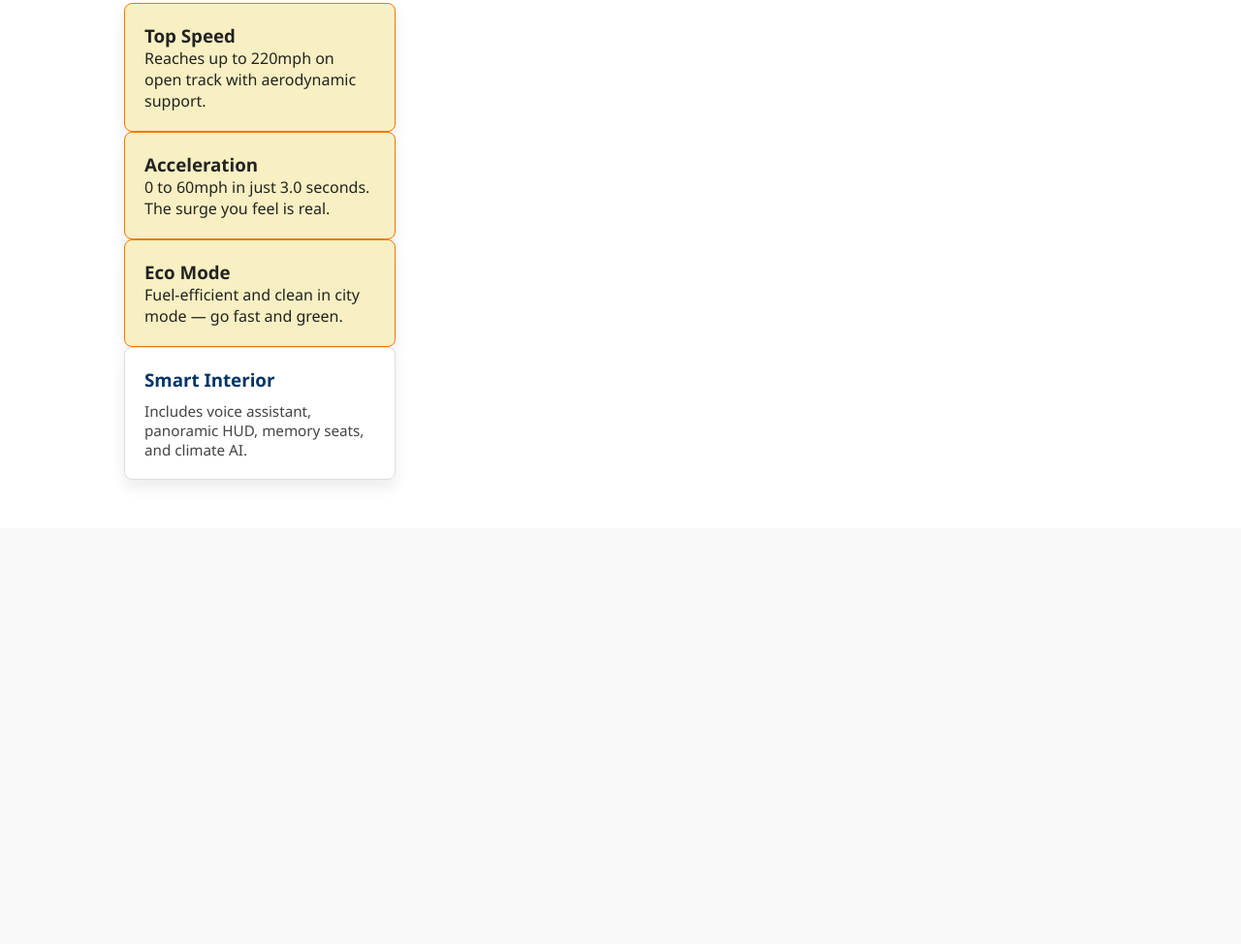
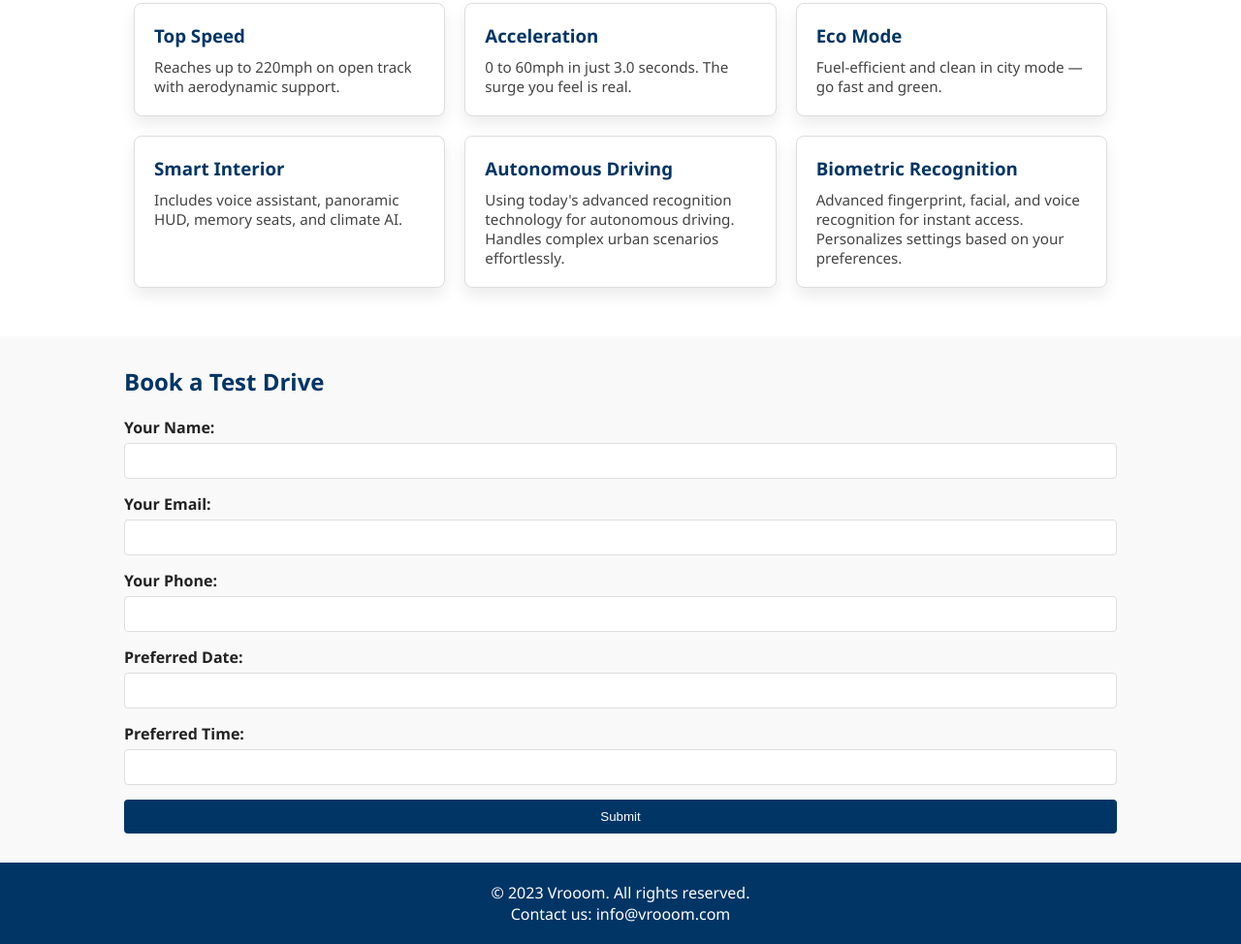
Before and after one commit to zhuziruimmh/vrooom-responsive, a plain HTML site: page index.html in a window 1280 px wide. Shown: the part 847-1821 px from the top of the page at 97% size. Before the commit the page ends 1392 px from the top, so only its background shows below. Drawn offline with Linux system fonts and the light colour scheme.

Commit message:
Update index.html

```diff
--- a/index.html
+++ b/index.html
@@ -16,7 +16,6 @@
       color: #222;
     }
 
-    /* HERO SECTION */
     .hero {
       position: relative;
       height: 100vh;
@@ -28,7 +27,6 @@
       overflow: hidden;
     }
 
-    /* Optional dark overlay for unifying text+video contrast */
     .hero::before {
       content: "";
       position: absolute;
@@ -37,7 +35,6 @@
       z-index: 0;
     }
 
-    /* Logo - slightly rotated, floating */
     .hero-logo {
       position: absolute;
       left: 2px;
@@ -50,7 +47,6 @@
       width: 100%;
     }
 
-    /* Rotated text box */
     .hero-text {
       position: absolute;
       bottom: 3%;
@@ -61,7 +57,6 @@
       border-radius: 10px;
       backdrop-filter: blur(1px);
       z-index: 0;
-
     }
 
     .hero-text h1 {
@@ -75,16 +70,20 @@
       color: #fff;
     }
 
-    /* Tilted video box */
     .hero-video {
       position: absolute;
-    top: 180px;
-    right: 0px;
+      bottom: 50px;
+      right: 50px;
       width: 40%;
       box-shadow: 0 10px 20px rgba(0,0,0,0.6);
       z-index: 0;
       border-radius: 5px;
       overflow: hidden;
+      transition: transform 0.3s ease;
+    }
+
+    .hero-video:hover {
+      transform: scale(1.3);
     }
 
     .hero-video video {
@@ -93,23 +92,13 @@
       border-radius: 2px;
     }
 
-    /* CARD SECTION */
     .card-section {
-
+      display: flex;
+      flex-wrap: wrap;
       justify-content: center;
       gap: 20px;
       padding: 50px 10%;
       background-color: #ffffff;
-    }
-
-    .top-card {
-      background: rgb(248, 240, 194);
-      border: 1px solid #f97705;
-      border-radius: 8px;
-      box-shadow: 0 8px 16px rgba(0,0,0,0.08);
-      padding: 20px;
-      width: 280px;
-      transition: transform 0.3s ease;
     }
 
     .card {
@@ -118,13 +107,9 @@
       border-radius: 8px;
       box-shadow: 0 8px 16px rgba(0,0,0,0.08);
       padding: 20px;
-      width: 280px;
+      width: calc(33.33% - 20px);
+      min-width: 280px;
       transition: transform 0.3s ease;
-    }
-
-    .top-card:hover {
-      transform: translateY(10px);
-      box-shadow: 0 12px 24px rgba(101, 247, 205, 0.1);
     }
 
     .card:hover {
@@ -142,7 +127,55 @@
       color: #444;
     }
 
-    /* Responsive Adjustments */
+    .form-section {
+      padding: 30px 10%;
+      background-color: #f9f9f9;
+    }
+
+    .form-section h2 {
+      margin-bottom: 20px;
+      color: #003566;
+    }
+
+    .form-section form {
+      display: grid;
+      gap: 15px;
+    }
+
+    .form-section label {
+      display: block;
+      margin-bottom: 5px;
+      font-weight: bold;
+    }
+
+    .form-section input,
+    .form-section textarea {
+      width: 100%;
+      padding: 10px;
+      border: 1px solid #ddd;
+      border-radius: 4px;
+    }
+
+    .form-section button {
+      background-color: #003566;
+      color: white;
+      border: none;
+      padding: 10px 20px;
+      border-radius: 4px;
+      cursor: pointer;
+    }
+
+    .form-section button:hover {
+      background-color: #002a4d;
+    }
+
+    footer {
+      background-color: #003566;
+      color: white;
+      text-align: center;
+      padding: 20px;
+    }
+
     @media (max-width: 768px) {
       .hero-text {
         position: static;
@@ -157,9 +190,11 @@
         margin: 20px auto;
       }
 
+      .card {
+        width: 100%;
+      }
+
       .card-section {
-
-        align-items: center;
         padding: 30px 5%;
       }
     }
@@ -167,21 +202,17 @@
 </head>
 <body>
 
-  <!-- HERO SECTION -->
   <section class="hero">
 
-    <!-- Logo -->
     <div class="hero-logo">
       <img src="assets/logo-enh.png" alt="Vrooom Logo">
     </div>
 
-    <!-- Text -->
     <div class="hero-text">
       <h1>Mercedes Vision AVTR</h1>
       <p>A marriage between art and science.</p>
     </div>
 
-    <!-- Video -->
     <div class="hero-video">
       <video autoplay loop muted>
         <source src="assets/avtr-demo.mp4" type="video/mp4">
@@ -191,17 +222,16 @@
 
   </section>
 
-  <!-- CARD SECTION -->
   <section class="card-section">
-    <div class="top-card">
+    <div class="card">
       <h3>Top Speed</h3>
       <p>Reaches up to 220mph on open track with aerodynamic support.</p>
     </div>
-    <div class="top-card">
+    <div class="card">
       <h3>Acceleration</h3>
       <p>0 to 60mph in just 3.0 seconds. The surge you feel is real.</p>
     </div>
-    <div class="top-card">
+    <div class="card">
       <h3>Eco Mode</h3>
       <p>Fuel-efficient and clean in city mode — go fast and green.</p>
     </div>
@@ -209,7 +239,47 @@
       <h3>Smart Interior</h3>
       <p>Includes voice assistant, panoramic HUD, memory seats, and climate AI.</p>
     </div>
+    <div class="card">
+      <h3>Autonomous Driving</h3>
+      <p>Using today's advanced recognition technology for autonomous driving. Handles complex urban scenarios effortlessly.</p>
+    </div>
+    <div class="card">
+      <h3>Biometric Recognition</h3>
+      <p>Advanced fingerprint, facial, and voice recognition for instant access. Personalizes settings based on your preferences.</p>
+    </div>
   </section>
+
+  <section class="form-section">
+    <h2>Book a Test Drive</h2>
+    <form>
+      <div>
+        <label for="name">Your Name:</label>
+        <input type="text" id="name" required>
+      </div>
+      <div>
+        <label for="email">Your Email:</label>
+        <input type="email" id="email" required>
+      </div>
+      <div>
+        <label for="phone">Your Phone:</label>
+        <input type="tel" id="phone" required>
+      </div>
+      <div>
+        <label for="date">Preferred Date:</label>
+        <input type="text" id="date" required>
+      </div>
+      <div>
+        <label for="time">Preferred Time:</label>
+        <input type="text" id="time" required>
+      </div>
+      <button type="submit">Submit</button>
+    </form>
+  </section>
+
+  <footer>
+    <p>&copy; 2023 Vrooom. All rights reserved.</p>
+    <p>Contact us: info@vrooom.com</p>
+  </footer>
 
 </body>
 </html>
```
Lines whose indentation alone changed are shown as unchanged.
